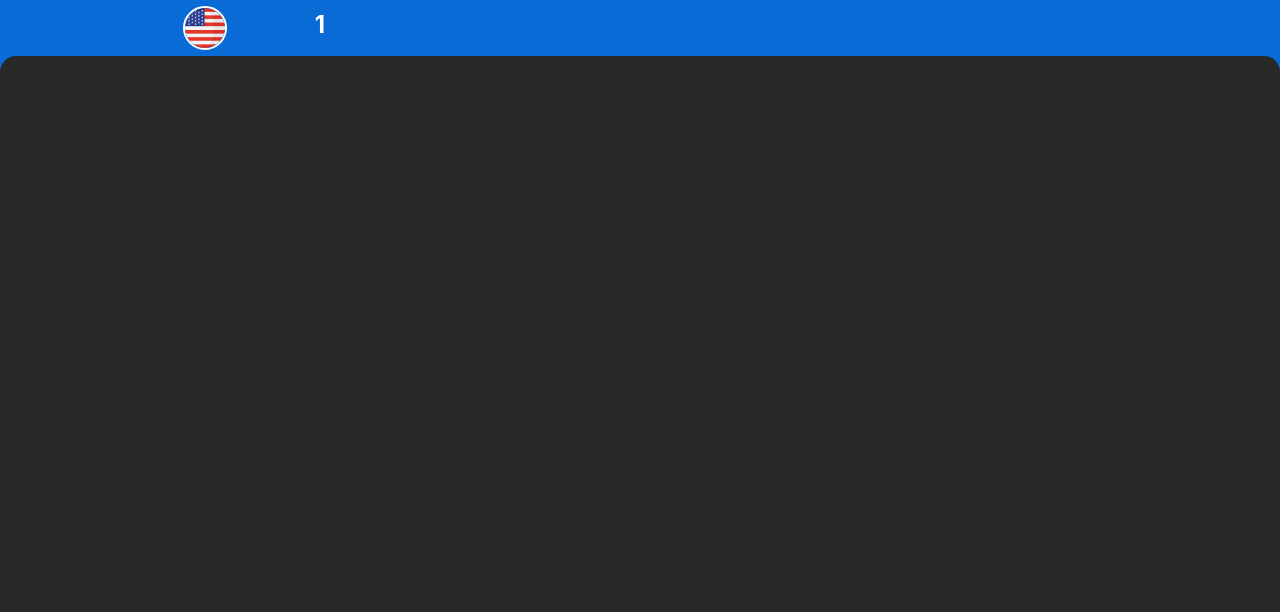
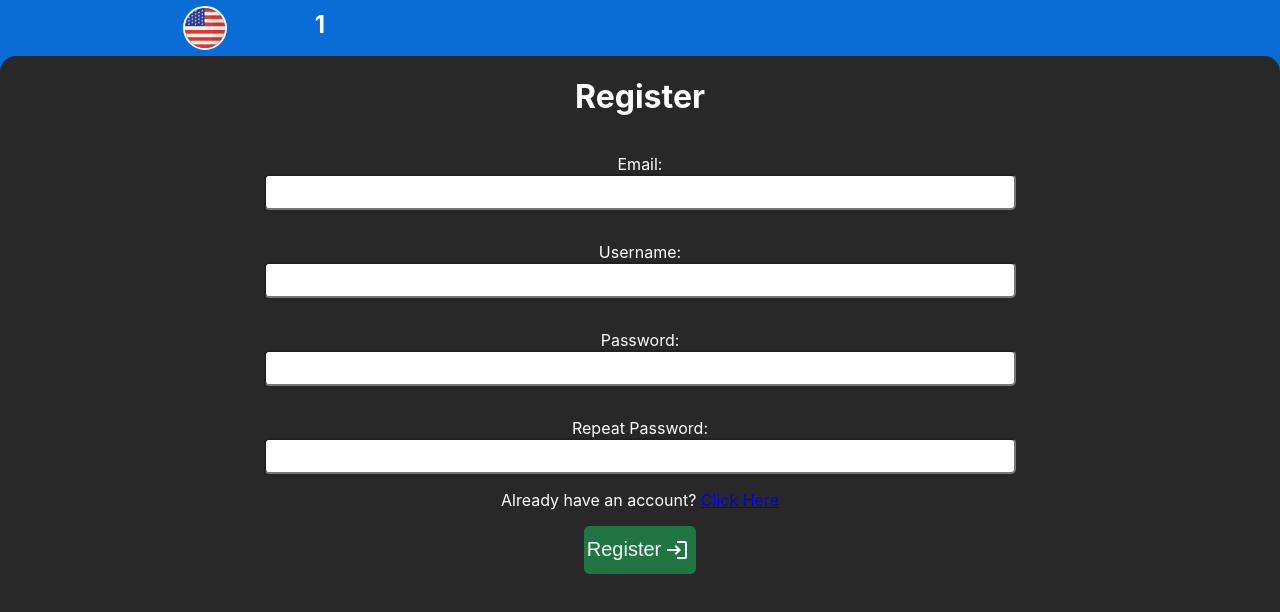
Before and after one commit to mrandrewjbaker/yazik-app, a React (Create React App) app: page /register in a window 1280 px wide. Before the commit this address had no page. Shown: the top 612 px of the page. Built offline with nearby package versions, Linux system fonts and the light colour scheme.

Commit message:
register and languauge dashboard

```diff
--- a/src/App.tsx
+++ b/src/App.tsx
@@ -10,6 +10,7 @@ import { ConversationBot } from './views/languageTools/conversationBot/Conversat
 import { SpeakingBot } from './views/languageTools/speakingBot/SpeakingBot';
 import { LanguageTopicLesson } from './views/languageTopicLesson/LanguageTopicLesson';
 import { Login } from './views/login/Login';
+import { Register } from './views/register/Register';
 
 function App() {
   return (
@@ -19,6 +20,7 @@ function App() {
         <BrowserRouter>
           <Routes>
             <Route path="/" element={<Login />} />
+            <Route path="/register" element={<Register />} />
             <Route path="/pick-a-language" element={<PickALanguage />} />
 
             <Route path="/language/:language" element={<LanguageDashboard />} />
--- a/src/views/languageDashboard/LanguageDashboard.tsx
+++ b/src/views/languageDashboard/LanguageDashboard.tsx
@@ -54,6 +54,8 @@ export const LanguageDashboard = () => {
           })
         }
       </div>
+      <div className={styles.LanguageDashboard_toolBar}>
+      </div>
     </div>
   )
 }
--- a/src/views/languageDashboard/languageDashboard.module.scss
+++ b/src/views/languageDashboard/languageDashboard.module.scss
@@ -9,20 +9,34 @@
     display: flex;
     flex-direction: column;
     width: 80%;
+    height: 100%;
 
     .LanguageDashboard_lessonSectionBlock {
       display: flex;
       flex-direction: row;
-      background-color: #5a5a5a;
+      background-color: #30aa71;
       border-radius: 0.35rem;
       margin-top: .5rem;
       margin-bottom: .5rem;
       padding-top: 1rem;
       padding-bottom: 1rem;
+      height: 5rem;
+      font-size: 1.5rem;
+      font-weight: bold;
+      text-indent: 1rem;
 
       .LanguageDashboard_lessonSection___title {
-        font-size: 1rem;
       }
     }
   }
+
+  .LanguageDashboard_toolBar {
+    display: flex;
+    flex-direction: row;
+    justify-content: flex-end;
+    width: 100%;
+    height: 4rem;
+    background-color: #096cd6;
+    border-radius: 0.35rem 0.35rem 0 0;
+  }
 }
--- a/src/views/login/Login.tsx
+++ b/src/views/login/Login.tsx
@@ -1,7 +1,8 @@
 import { MdLogin } from 'react-icons/md';
+import { Link } from 'react-router-dom';
 import styles from './login.module.scss';
 
-export const Login = () => {
+export const Login: React.FC = () => {
   return (
     <div className={styles.login}>
       <h1>Login</h1>
@@ -14,6 +15,7 @@ export const Login = () => {
           Password:
           <input className={styles.login_form___input} type="password" />
         </label>
+        <span className={styles.login_form___registerText}>Don't have an account? <Link to="/register" className={styles.login_form___registerText}>Click Here</Link></span>
         <button className={styles.login_form___submitButton} type="submit">
           <span className={styles.login_form___submitButtonText}>Login <MdLogin className={styles.login_form___submitButtonTextIcon}/></span>
         </button>
--- /dev/null
+++ b/src/views/register/Register.tsx
@@ -0,0 +1,33 @@
+import { MdLogin } from 'react-icons/md';
+import { Link } from 'react-router-dom';
+import styles from './register.module.scss';
+
+export const Register:React.FC = () => {
+  return (
+    <div className={styles.register}>
+      <h1>Register</h1>
+      <form className={styles.register_form}>
+        <label className={styles.register_form___label}>
+          Email:
+          <input className={styles.register_form___input} type="text" />
+        </label>
+        <label className={styles.register_form___label}>
+          Username:
+          <input className={styles.register_form___input} type="text" />
+        </label>
+        <label className={styles.register_form___label}>
+          Password:
+          <input className={styles.register_form___input} type="password" />
+        </label>
+        <label className={styles.register_form___label}>
+          Repeat Password:
+          <input className={styles.register_form___input} type="password" />
+        </label>
+        <span className={styles.register_form___registerText}>Already have an account? <Link to="/" className={styles.register_form___registerText}>Click Here</Link></span>
+        <button className={styles.register_form___submitButton} type="submit">
+          <span className={styles.register_form___submitButtonText}>Register <MdLogin className={styles.register_form___submitButtonTextIcon}/></span>
+        </button>
+      </form>
+    </div>
+  )
+}
--- /dev/null
+++ b/src/views/register/register.module.scss
@@ -0,0 +1,58 @@
+.register{
+  width: 100%;
+  height: 100%;
+  display: flex;
+  flex-direction: column;
+  justify-content: center;
+  align-items: center;
+
+  .register_form {
+    width: 100%;
+    height: 100%;
+    display: flex;
+    flex-direction: column;
+    align-items: center;
+
+    .register_form___label {
+      width: calc(100% - 2rem);
+      margin: 1rem;
+      display: flex;
+      flex-direction: column;
+      align-items: center;
+
+      .register_form___input {
+        width: 60%;
+        height: 2rem;
+        border-radius: 5px;
+        padding: 0;
+      }
+    }
+
+    .register_form___submitButton {
+      height: 3rem;
+      width: 7rem;
+      margin: 1rem;
+      background-color: #1f7643;
+      outline: none;
+      border: none;
+      border-radius: .35rem;
+      color: #fefefe;
+      display: flex;
+      flex-direction: row;
+      justify-content: center;
+      align-items: center;
+
+      .register_form___submitButtonText {
+        font-size: 1.25rem;
+        display: flex;
+        flex-direction: row;
+        .register_form___submitButtonTextIcon {
+          height: 100%;
+          width: 1.5rem;
+          margin-left: .25rem;
+          margin-right: .25rem;
+        }
+      }
+    }
+  }
+}
```
